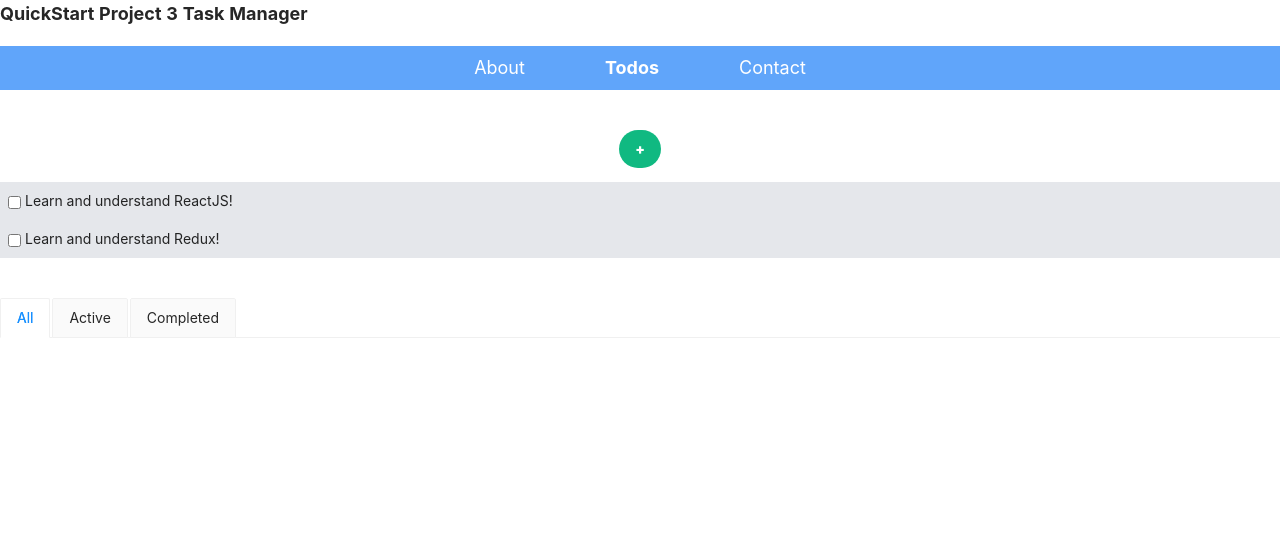
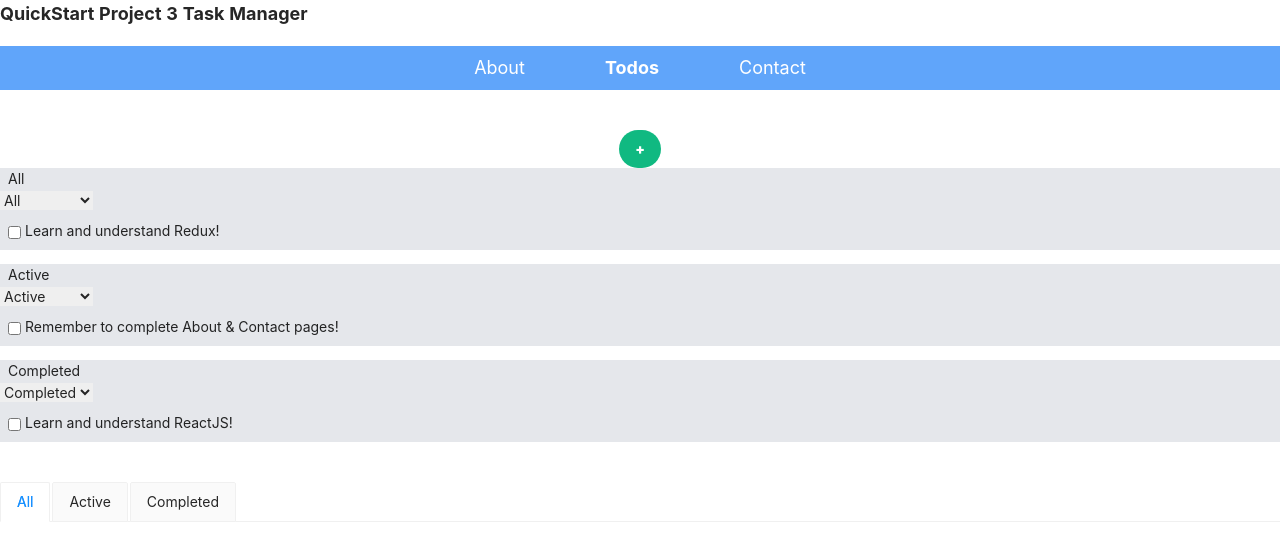
Before and after one commit to gabrielgil245/Project-3, a React (Create React App) app in the folder my-project-3-app/: page /todos in a window 1280 px wide. Shown: the top 560 px of the page. Built offline with nearby package versions, Linux system fonts and the light colour scheme.

Commit message:
Todos and ReducerIndex renamed to TodosPage and root respectively. Actions folder with editTask action and type added. Todo filter functionality by status added.

```diff
--- a/my-project-3-app/src/App.js
+++ b/my-project-3-app/src/App.js
@@ -1,21 +1,25 @@
 import './App.css';
-import React, {useState, useEffect, Component} from "react";
+import React from "react";
 import {connect} from "react-redux";
 import Nav from "./Nav";
 import "antd/dist/antd.css";
+import {editTask} from "./actions/main";
 
 import {
   BrowserRouter as Router,
   Switch,
-  Route,
-  Link
+  Route
 } from "react-router-dom";
 
 import About from "./About"
-import Todos from "./Todos";
+import TodosPage from "./TodosPage";
 import Contact from "./Contact";
 
 function App(props) {
+
+  const onStatusChange = (id, status) => {
+    props.dispatch(editTask(id, {status}))
+  }
 
   return (
     <Router>
@@ -28,7 +32,7 @@ function App(props) {
           <About/>
         </Route>
         <Route path="/todos">
-          <Todos tasks={props.tasks}/>
+          <TodosPage tasks={props.tasks} onStatusChange={onStatusChange}/>
         </Route>
         <Route path="/contact">
           <Contact/>
@@ -41,7 +45,7 @@ function App(props) {
 const mapStateToProps = state => {
   return {
     tasks: state.tasks
-  }
-}
+  };
+};
 
 export default connect(mapStateToProps)(App);
--- a/my-project-3-app/src/TodoItem.js
+++ b/my-project-3-app/src/TodoItem.js
@@ -1,14 +1,28 @@
 import Grid from 'antd/lib/card/Grid';
 import React, {useState, useEffect} from 'react';
 
+const TASKS_STATUSES = ["All", "Active", "Completed"];
+
 function TodoItem (props) {
+
+    function onStatusChange(event) {
+        props.onStatusChange(props.task.id, event.target.value)
+    }
+
     return (
-        <div>
+        <>
+        <form onChange={onStatusChange}>
+            <select defaultValue={props.task.status}>
+                {TASKS_STATUSES.map(status => (
+                    <option value={status} key={status}>{status}</option>
+                ))}
+            </select>
+        </form>
              <li className={'p-2'}>
                 <input type="checkbox" className={"mr-1 align-middle"}/>
                 <span>{props.task.todo}</span>
             </li>
-        </div>
+        </>
     )
 }
 
--- a/my-project-3-app/src/TodosList.js
+++ b/my-project-3-app/src/TodosList.js
@@ -6,8 +6,13 @@ const TodosList = (props) => {
     return (
         <div className={"bg-gray-200"}>
             <ul>
+                <div className={"pl-2"}>
+                    {props.status}
+                </div>
                 {props.tasks.map(task => (
-                    <TodoItem key={task.id} task={task}/>
+                    <TodoItem key={task.id}
+                    task={task}
+                    onStatusChange={props.onStatusChange}/>
                 ))}
             </ul>
         </div>
--- a/my-project-3-app/src/Todos.js
+++ b/my-project-3-app/src/TodosPage.js
@@ -4,13 +4,12 @@ import { Tabs } from "antd";
 import { Button } from "antd";
 import ToggleButton from "./ToggleButton";
 import TodosList from "./TodosList";
-import TodoItem from "./TodoItem";
 
 const { TabPane } = Tabs;
 
 const TASKS_STATUSES = ["All", "Active", "Completed"];
 
-function Todos (props) {
+function TodosPage (props) {
 
     const [taskForm, showTaskForm] = useState(false);
     const [todo, setTodo] = useState("");
@@ -29,7 +28,11 @@ function Todos (props) {
             const statusTasks = tasks.filter(task => task.status === status);
             return (
                 <div key={id}>
-                    <TodosList key={status} status={status} tasks={statusTasks}/>
+                    <TodosList
+                    key={status}
+                    status={status}
+                    tasks={statusTasks}
+                    onStatusChange={props.onStatusChange}/>
                 </div>
             )
         })
@@ -80,4 +83,4 @@ function Todos (props) {
     );
 }
 
-export default Todos;
+export default TodosPage;
--- /dev/null
+++ b/my-project-3-app/src/actions/main.js
@@ -0,0 +1,11 @@
+import { EDIT_TASK } from "./types";
+
+export const editTask = (id, params = {}) => {
+    return {
+        type: EDIT_TASK,
+        payload: {
+            id,
+            params,
+        }
+    };
+};
--- /dev/null
+++ b/my-project-3-app/src/actions/types.js
@@ -0,0 +1 @@
+export const EDIT_TASK = "EDIT_TASK";
--- a/my-project-3-app/src/index.js
+++ b/my-project-3-app/src/index.js
@@ -2,7 +2,7 @@ import React from 'react';
 import ReactDOM from 'react-dom';
 import {createStore} from "redux";
 import {Provider} from "react-redux";
-import tasks from "./reducers/ReducerIndex";
+import tasks from "./reducers/root";
 import './index.css';
 import App from './App';
 import reportWebVitals from './reportWebVitals';
--- a/my-project-3-app/src/reducers/ReducerIndex.js
+++ /dev/null
@@ -1,18 +0,0 @@
-const initialState = [
-    {
-        id: 1,
-        todo: "Learn and understand ReactJS!",
-        status: "Active"
-    },
-    {
-        id: 2,
-        todo: "Learn and understand Redux!",
-        status: "Active"
-    },
-];
-
-const tasks = (state = { tasks: initialState }, action) => {
-    return state;
-};
-
-export default tasks;
--- /dev/null
+++ b/my-project-3-app/src/reducers/root.js
@@ -0,0 +1,36 @@
+import { EDIT_TASK } from "../actions/types";
+
+const initialState = [
+    {
+        id: 1,
+        todo: "Learn and understand ReactJS!",
+        status: "Completed"
+    },
+    {
+        id: 2,
+        todo: "Learn and understand Redux!",
+        status: "All"
+    },
+    {
+        id: 3,
+        todo: "Remember to complete About & Contact pages!",
+        status: "Active"
+    }
+];
+
+const tasks = (state = { tasks: initialState }, action) => {
+    if(action.type === EDIT_TASK) {
+        const {payload} = action;
+        return {
+            tasks: state.tasks.map(task => {
+                if(task.id === payload.id) {
+                    return Object.assign({}, task, payload.params);
+                }
+                return task;
+            })
+        };
+    }
+    return state;
+};
+
+export default tasks;
```
Also changed, not shown: 1 other file (tests, documents, lock files or other folders).
